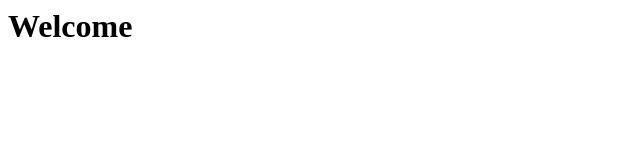
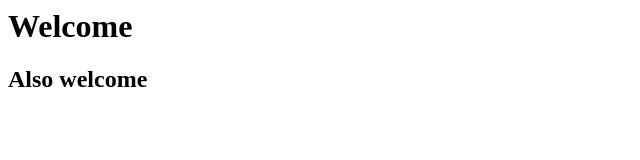
Before and after one commit to jhembe/SSHRemoteRepo, a plain HTML site: page index.html in a window 1280 px wide. Shown: the whole page, without its empty margins (0-640 px from the left). Drawn offline with Linux system fonts and the light colour scheme.

Commit message:
Update index.html

```diff
--- a/index.html
+++ b/index.html
@@ -5,5 +5,6 @@
 
 	<body>
 		<h1>Welcome</h1>
+		<h2>Also welcome</h2>
 	</body>
 </html>
```
